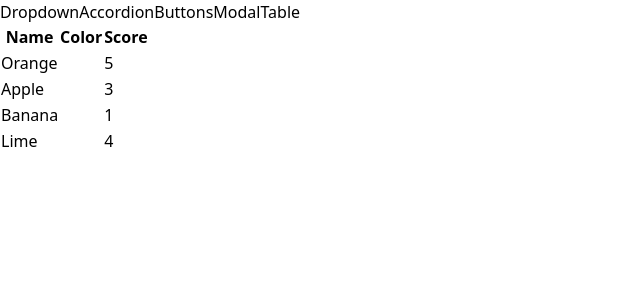
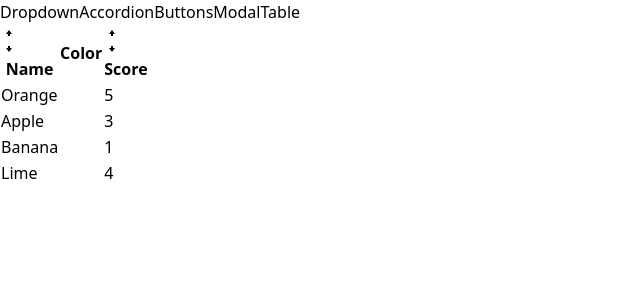
Before and after one commit to sbergsman/comps, a React app: page /table in a window 1280 px wide. Shown: the top 300 px of the page, without its empty margins (0-640 px from the left). Built offline with nearby package versions, Linux system fonts and the light colour scheme; the HTML template or start-up script is replaced by a standard one.

Commit message:
283: sortable table impl

```diff
--- /dev/null
+++ b/src/components/SortableTable.js
@@ -0,0 +1,91 @@
+import Table from "./Table";
+import { useState } from "react";
+import { GoArrowSmallDown, GoArrowSmallUp} from 'react-icons/go';
+
+function SortableTable (props) {
+
+    const {config, data} = props;
+    const [sortOrder, setSortOrder] = useState(null);
+    const [sortBy, setSortBy] = useState(null);
+
+    const handleClick = (label) => {
+        if (sortOrder === null || sortBy !== label) {
+            setSortOrder('asc');
+            setSortBy(label);
+        } else if (sortOrder === 'asc') {
+            setSortOrder('desc');
+            setSortBy(label);
+        } else if (sortOrder === 'desc') {
+            setSortOrder(null);
+            setSortBy(null);
+        }
+    };
+
+    const updatedConfig = config.map((column) => {
+
+        if (!column.sortValue) {
+            return column;
+        };
+
+        return {
+            ...column,
+            header: () => (
+                <th className="cursor-pointer hover:bg-gray-100" onClick={() => handleClick(column.label)} >
+                    <div className="flex items-center">
+                        {getIcons(column.label, sortBy, sortOrder)}
+                        {column.label}
+                    </div>
+                </th>
+            )
+        };
+
+    });
+
+    // ------------------------------------------------------
+    // - only sort if sortOrder and sortBy are not null
+    // - make a copy of the data prop
+    // - find the correct sortValue function
+    // ------------------------------------------------------
+
+    let sortedData = data;
+    if (sortBy && sortOrder){
+        const { sortValue } = config.find(column => column.label === sortBy);
+        sortedData = [...data].sort((a,b) => {
+            const valueA = sortValue(a);
+            const valueB = sortValue(b);
+
+            const reverseOrder = sortOrder === 'asc' ? 1 : -1;
+
+            if (typeof valueA === 'string') {
+                return valueA.localeCompare(valueB) * reverseOrder;
+            } else {
+                return (valueA - valueB) * reverseOrder;
+            }
+        });
+    }
+
+    return (
+        <div>
+            <Table {...props} data={sortedData} config={updatedConfig} />
+        </div>
+    );
+};
+
+function getIcons( label, sortBy, sortOrder) {
+    if (label !== sortBy || sortOrder === null) {
+        return (<div>
+            <GoArrowSmallUp />
+            <GoArrowSmallDown />
+        </div>);
+    } else if (sortOrder === 'asc') {
+        return (<div>
+            <GoArrowSmallUp />
+        </div>);
+    } else if (sortOrder === 'desc') {
+        return (<div>
+            <GoArrowSmallDown />
+        </div>);
+    }
+}
+
+export default SortableTable;
--- a/src/components/Table.js
+++ b/src/components/Table.js
@@ -1,8 +1,13 @@
 
+import { Fragment } from "react";
 
 function Table ({ data, config, keyFn }) {
 
     const renderedHeaders = config.map((column) => {
+        if (column.header) {
+            return <Fragment key={column.label}>{column.header()}</Fragment>;
+        };
+
         return (
                 <th key={column.label}>{column.label}</th>
         );
--- a/src/pages/TablePage.js
+++ b/src/pages/TablePage.js
@@ -1,19 +1,22 @@
-import Table from "../components/Table";
+import SortableTable from "../components/SortableTable";
 
 function TablePage () {
 
     const config = [
         {
             label: 'Name',
-            render: (fruit) => fruit.name
+            render: (fruit) => fruit.name,
+            sortValue: (fruit) => fruit.name
         },
         {
             label: 'Color',
             render: (fruit) => <div className={`p-3 m-2 ${fruit.color}`}></div>
         },
         {
+            header: () => <th className="bg-red-500">Score</th>,
             label: 'Score',
-            render: (fruit) => fruit.score
+            render: (fruit) => fruit.score,
+            sortValue: (fruit) => fruit.score
         }
     ];
 
@@ -29,7 +32,7 @@
     };
 
     return <div>
-        <Table data={data} config={config} keyFn={keyFn}/>
+        <SortableTable data={data} config={config} keyFn={keyFn}/>
     </div>
 };
 
```
